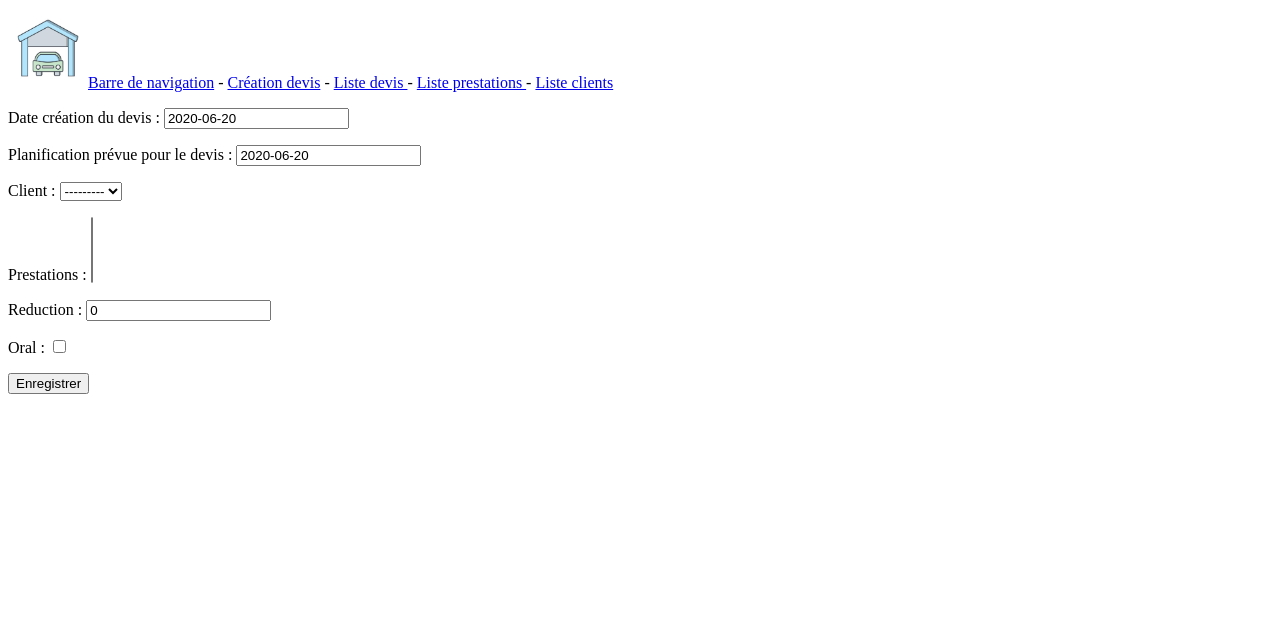
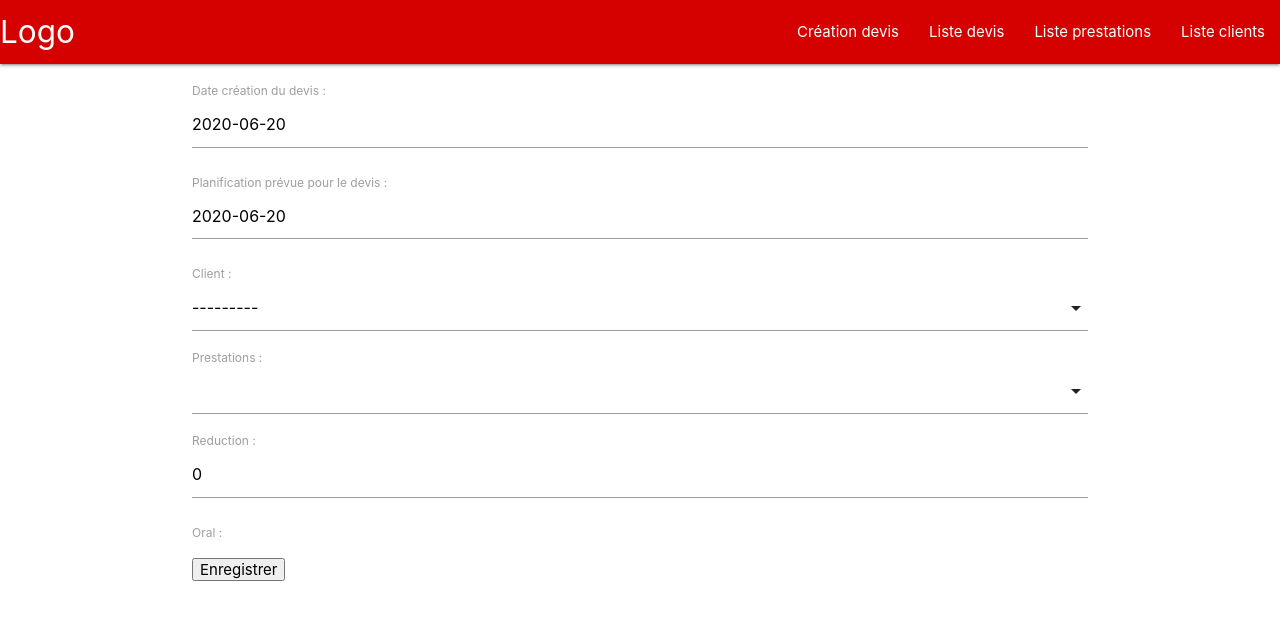
Before and after one commit to AlexisMelo/garage_devis_site, a Django app: page /devis/ajout/ in a window 1280 px wide. Shown: the top 620 px of the page. Run offline with Django 3.2, Linux system fonts and the light colour scheme; data that the repository does not hold is empty.

Commit message:
add(base): ajout materialize et barre navigation

```diff
--- a/devis/forms.py
+++ b/devis/forms.py
@@ -1,4 +1,6 @@
 from django import forms
+from django.forms import DateField, DateInput, TextInput
+
 from .models import Devis, Prestation
 
 
@@ -11,6 +13,9 @@ class DevisAjoutForm(forms.ModelForm):
     class Meta:
         model = Devis
         fields = '__all__'
+        widgets = {
+            'date_planification': DateInput(attrs={'format' : 'dd-mm-yyyy','class': 'datepicker'})
+        }
 
 class DevisModifForm(forms.ModelForm):
     class Meta:
--- a/devis/templates/devis/devis_creer.html
+++ b/devis/templates/devis/devis_creer.html
@@ -17,4 +17,17 @@
         <input type="submit" value="Enregistrer">
 
     </form>
+
+
 {% endblock %}
+{% block javascripts %}
+<script>
+
+    $(document).ready(function(){
+
+        $('select').formSelect();
+        $('.datepicker').datepicker();
+    });
+
+</script>
+{% endblock %}
--- a/static/css/header.css
+++ /dev/null
@@ -1,3 +0,0 @@
-.logo_header {
-    width : 80px;
-}
--- a/templates/base.html
+++ b/templates/base.html
@@ -9,31 +9,56 @@
   <meta name="description" content="{% block description %} Page accueil {% endblock %}">
   <meta name="author" content="Alexis MELO DA SILVA">
 
-  <link rel="stylesheet" href="{% static 'css/header.css' %}">
+  <link rel="stylesheet" href="https://cdnjs.cloudflare.com/ajax/libs/materialize/1.0.0/css/materialize.min.css">
+  <link href="https://fonts.googleapis.com/icon?family=Material+Icons" rel="stylesheet">
     {% block stylesheets %}
     {% endblock %}
 </head>
 
 <body>
-<header> <img class="logo_header" src = "{% static 'img/garage.jpg' %}"><a href="{% url "accueil_site" %}">Barre de navigation</a>
-    -
-    <a href="{% url "creer_devis" %}">Création devis</a>
-    -
-    <a href=" {% url "liste_devis" %}">Liste devis </a>
-    -
-    <a href=" {% url "liste_prestations" %}">Liste prestations </a>
-    -
-    <a href=" {% url "liste_clients" %}">Liste clients </a>
+<header>
+    <nav>
+        <div class="nav-wrapper red accent-4">
+            <a href="{% url "accueil_site" %}" class="brand-logo">Logo</a>
+            <a href="#" data-target="mobile-demo" class="sidenav-trigger"><i class="material-icons">menu</i></a>
+            <ul class="right hide-on-med-and-down">
+                <li><a href="{% url "creer_devis" %}">Création devis</a></li>
+                <li><a href=" {% url "liste_devis" %}">Liste devis </a></li>
+                <li><a href=" {% url "liste_prestations" %}">Liste prestations </a></li>
+                <li><a href=" {% url "liste_clients" %}">Liste clients </a></li>
+            </ul>
+        </div>
+    </nav>
+
+    <ul class="sidenav" id="mobile-demo">
+        <li><a href="{% url "creer_devis" %}">Création devis</a></li>
+        <li><a href=" {% url "liste_devis" %}">Liste devis </a></li>
+        <li><a href=" {% url "liste_prestations" %}">Liste prestations </a></li>
+        <li><a href=" {% url "liste_clients" %}">Liste clients </a></li>
+    </ul>
 
 </header>
 
-<section>
+<div class="container">
+
     {% block contenu %}
     <p>Accueil du site</p>
     {% endblock %}
-</section>
+
+</div>
 
 
-  <!--script src="js/scripts.js"></script-->
+
+    <script src = "https://cdnjs.cloudflare.com/ajax/libs/jquery/3.5.1/jquery.min.js"></script>
+    <script src="https://cdnjs.cloudflare.com/ajax/libs/materialize/1.0.0/js/materialize.min.js"></script>
+    <!--<script src="{% static "js/datepicker-fr.js" %}" type="text/javascript"></script>-->
+    <script>
+        $(document).ready(function(){
+            $('.sidenav').sidenav();
+        });
+    </script>
+    {% block javascripts %}
+    {% endblock %}
+
 </body>
 </html>
```
